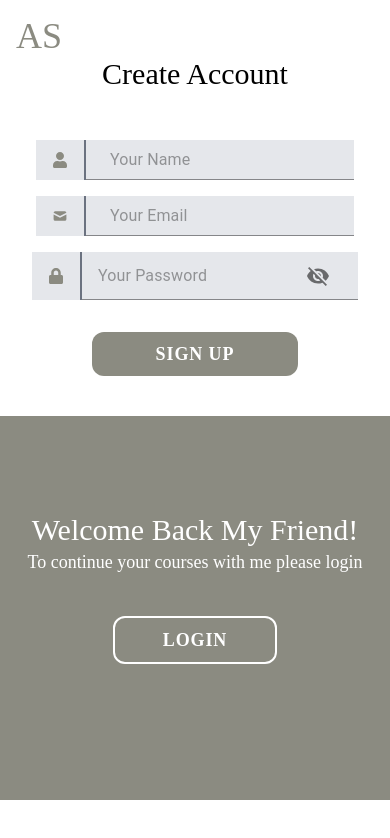
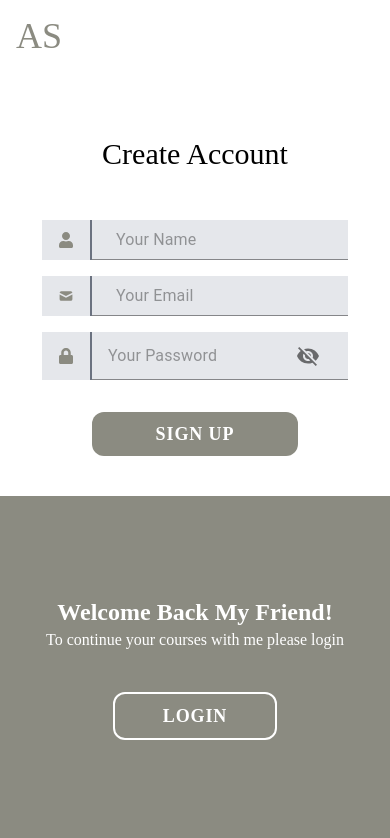
Before and after one commit to abdulaziz-sultonmurodov/my_official_personal_website, a React (Create React App) app: page /signup in a window 390 px wide. Shown: the top 838 px of the page. Built offline with nearby package versions, Linux system fonts and the light colour scheme.

Commit message:
bugs fixed

```diff
--- a/src/index.css
+++ b/src/index.css
@@ -5,11 +5,11 @@
 
 @font-face {
   font-family: "Milkshake";
-  src: local("frontend/src/fonts/Milkshake.ttf");
+  src: local("src/fonts/Milkshake.ttf");
 }
 @font-face {
   font-family: "Poppins";
-  src: local("frontend/src/fonts/Poppins-Regular.otf");
+  src: local("src/fonts/Poppins-Regular.otf");
 }
 .milkshake {
   font-family: Milkshake;
--- a/src/pages/AboutPage.js
+++ b/src/pages/AboutPage.js
@@ -68,7 +68,7 @@ const AboutPage = () => {
           </li>
         </ul>
       </nav>
-      <main className="flex flex-col justify-center w-1/2 items-center mx-auto my-20">
+      <main className="flex flex-col justify-center w-full px-6 sm:px-8 md:px-10 lg:px-0 lg:w-1/2 items-center mx-auto my-28">
         <div>
           <h1 className="text-4xl text-darkGrey text-center">Bio</h1>
           <p className="text-grey text-xl mt-4">
--- a/src/pages/HomePage.js
+++ b/src/pages/HomePage.js
@@ -19,13 +19,13 @@ const HomePage = () => {
         </h1>
         <div className="flex mt-6 sm:mt-0 flex-col sm:flex-row sm:items-center">
           <Link to="/contact">
-            <button className="cursor-pointer text-lg font-semibold text-white py-4 px-4 bg-grey hover:bg-darkGrey text-center tracking-wider flex items-center border border-gray-400  hover:border-gray-900">
+            <button className="cursor-pointer text-lg font-semibold text-white py-4 px-4 bg-grey hover:bg-darkGrey text-center tracking-wider flex items-center border-2 border-gray-400 hover:border-gray-900">
               I need a website
-              <IoChevronForward className="ml-7 sm:ml-1 w-5 h-5" />
+              <IoChevronForward className="ml-6 sm:ml-1 w-5 h-5" />
             </button>
           </Link>
           <Link to="/contact">
-            <button className="cursor-pointer text-lg font-semibold tracking-wider text-grey hover:text-darkGrey px-4 py-4 border border-gray-400 hover:border-gray-900 text-center  sm:ml-4 flex items-center mt-4 sm:mt-0">
+            <button className="cursor-pointer text-lg font-semibold tracking-wider text-grey hover:text-darkGrey px-4 py-4 border border-gray-400 hover:border-gray-900 text-center sm:ml-4 flex items-center mt-4 sm:mt-0">
               I'm looking to hire
               <IoChevronForward className="ml-1 sm:ml-1 w-5 h-5" />
             </button>
--- a/src/pages/LoginPage.js
+++ b/src/pages/LoginPage.js
@@ -33,7 +33,7 @@ const LoginPage = () => {
           </h1>
         </NavLink>
 
-        <main className="flex flex-col justify-center items-center mx-auto">
+        <main className="flex flex-col justify-center mt-20 lg:mt-0 items-center mx-auto">
           <h1 className="text-3xl lg:text-5xl mb-8">Login To Learn</h1>
           <form className="flex flex-col">
             <div className="flex flex-row items-center justify-center">
@@ -41,7 +41,7 @@ const LoginPage = () => {
                 <HiMail className="w-4 h-4 lg:w-6 lg:h-6 text-grey hover:text-darkGrey cursor-pointer" />
               </div>
               <Input
-                className="md:w-96 border-none bg-gray-200 mt-4 px-6 lg:px-4 lg:w-96 focus:outline-none py-1 lg:py-2"
+                className="w-64 sm:w-96 border-none bg-gray-200 mt-4 px-4 lg:px-4 lg:w-96 focus:outline-none py-1 lg:py-2"
                 placeholder="Your Email"
                 type="email"
               />
@@ -52,7 +52,7 @@ const LoginPage = () => {
               </div>
 
               <Input
-                className="md:w-96 border-none bg-gray-200 mt-4  px-4 lg:w-96 focus:outline-none lg:py-0"
+                className="w-64 sm:w-96 border-none bg-gray-200 mt-4  px-4 lg:w-96 focus:outline-none lg:py-0"
                 type={values.showPassword ? "text" : "password"}
                 onChange={handlePasswordChange("password")}
                 placeholder="Your Password"
@@ -76,10 +76,10 @@ const LoginPage = () => {
         </main>
         <aside className="w-full lg:w-1/3 bg-grey">
           <div className="flex flex-col lg:h-screen justify-center items-center h-96">
-            <h2 className="text-3xl lg:text-4xl text-white mt-0 lg:mt-10 lg:mb-4 mb-0">
+            <h2 className="text-2xl font-semibold lg:text-4xl text-white mt-0 lg:mt-10 lg:mb-4 mb-0">
               Hello, My Friend!
             </h2>
-            <p className="text-white text-lg lg:text-xl">
+            <p className="text-white text-md text-center lg:text-xl">
               To start learning with me please sign up
             </p>
             <Link to="/signup">
--- a/src/pages/PortfolioPage.js
+++ b/src/pages/PortfolioPage.js
@@ -81,7 +81,7 @@ const PortfolioPage = () => {
       </nav>
       <main className="pt-16 px-8 sm:pl-18 lg:pl-24">
         <div>
-          <h1 className="text-2xl sm:text-3xl lg:text-4xl text-darkGrey pb-1 my-6 mb-10 border-b-2 border-gray-500 w-48 sm:w-96">
+          <h1 className="text-xl sm:text-2xl lg:text-4xl text-darkGrey pb-1 my-6 mb-10 border-b-2 border-gray-500 w-56 lg:w-96">
             Personal Websites
           </h1>
           <div className="flex flex-col lg:flex-row justify-between items-center w-full flex-wrap">
@@ -156,7 +156,7 @@ const PortfolioPage = () => {
         </div>
 
         <div>
-          <h1 className="text-2xl sm:text-3xl lg:text-4xl text-darkGrey pb-1 my-6 mb-10 border-b-2 border-gray-500 w-48 sm:w-96">
+          <h1 className="text-xl sm:text-2xl lg:text-4xl text-darkGrey pb-1 my-6 mb-10 border-b-2 border-gray-500 w-56 lg:w-96">
             Education Websites
           </h1>
           <div className="flex flex-col lg:flex-row justify-between items-center w-full flex-wrap">
@@ -180,7 +180,7 @@ const PortfolioPage = () => {
         </div>
 
         <div>
-          <h1 className="text-2xl sm:text-3xl lg:text-4xl text-darkGrey pb-1 my-6 mb-10 border-b-2 border-gray-500 w-48 sm:w-96">
+          <h1 className="text-xl sm:text-2xl lg:text-4xl text-darkGrey pb-1 my-6 mb-10 border-b-2 border-gray-500 w-48 w-56 lg:w-96">
             Ecommerce Websites
           </h1>
           <div className="flex flex-col lg:flex-row justify-between items-center w-full flex-wrap">
@@ -204,7 +204,7 @@ const PortfolioPage = () => {
         </div>
 
         {/* <div>
-          <h1 className="text-2xl sm:text-3xl lg:text-4xl text-darkGrey pb-1 my-6 mb-10 border-b-2 border-gray-500 w-48 sm:w-96">
+          <h1 className="text-xl sm:text-2xl lg:text-4xl text-darkGrey pb-1 my-6 mb-10 border-b-2 border-gray-500 w-56 lg:w-96">
             Web Applications
           </h1>
           <div className="flex flex-col lg:flex-row justify-between items-center w-full flex-wrap">
--- a/src/pages/SignupPage.js
+++ b/src/pages/SignupPage.js
@@ -33,7 +33,7 @@ const SignupPage = () => {
           </h1>
         </NavLink>
 
-        <main className="flex flex-col justify-center items-center mx-auto">
+        <main className="flex flex-col justify-center mt-20 lg:mt-0 items-center mx-auto">
           <h1 className="text-3xl lg:text-5xl mb-8">Create Account</h1>
           <form className="flex flex-col">
             <div className="flex flex-row items-center justify-center">
@@ -41,7 +41,7 @@ const SignupPage = () => {
                 <FaUser className="w-4 h-4 lg:w-6 lg:h-6 text-grey hover:text-darkGrey cursor-pointer" />
               </div>
               <Input
-                className="md:w-96 bg-gray-200 mt-4 py-1 lg:py-2 px-6 lg:px-4 lg:w-96 focus:outline-none "
+                className="w-64 md:w-96 bg-gray-200 mt-4 py-1 lg:py-2 px-6 lg:px-4 lg:w-96 focus:outline-none "
                 placeholder="Your Name"
                 type="text"
               />
@@ -51,7 +51,7 @@ const SignupPage = () => {
                 <HiMail className="w-4 h-4 lg:w-6 lg:h-6 text-grey hover:text-darkGrey cursor-pointer" />
               </div>
               <Input
-                className="md:w-96 border-none bg-gray-200 mt-4 px-6 lg:px-4 lg:w-96 focus:outline-none py-1 lg:py-2"
+                className="w-64 md:w-96 border-none bg-gray-200 mt-4 px-6 lg:px-4 lg:w-96 focus:outline-none py-1 lg:py-2"
                 placeholder="Your Email"
                 type="email"
               />
@@ -62,7 +62,7 @@ const SignupPage = () => {
               </div>
 
               <Input
-                className="md:w-96 border-none bg-gray-200 mt-4  px-4 lg:w-96 focus:outline-none lg:py-0"
+                className="w-64 md:w-96 border-none bg-gray-200 mt-4  px-4 lg:w-96 focus:outline-none lg:py-0"
                 type={values.showPassword ? "text" : "password"}
                 onChange={handlePasswordChange("password")}
                 placeholder="Your Password"
@@ -84,12 +84,12 @@ const SignupPage = () => {
             ></input>
           </form>
         </main>
-        <aside className="w-full lg:w-1/3 bg-grey">
+        <aside className="w-full px-10 lg:px-0 lg:w-1/3 bg-grey">
           <div className="flex flex-col lg:h-screen justify-center items-center h-96">
-            <h2 className="text-3xl lg:text-4xl text-white mt-0 lg:mt-10 lg:mb-4 mb-0">
+            <h2 className="text-2xl font-semibold lg:text-4xl text-white mt-0 lg:mt-10 lg:mb-4 mb-0">
               Welcome Back My Friend!
             </h2>
-            <p className="text-white text-lg lg:text-xl">
+            <p className="text-white text-md text-center lg:text-xl">
               To continue your courses with me please login
             </p>
             <Link to="/login">
```
Also changed, not shown: src/images/portfolioOne.png (deleted), 9 other files (tests, documents, lock files or other folders).
